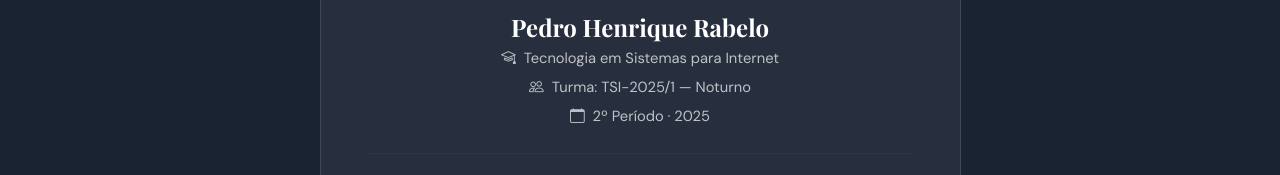
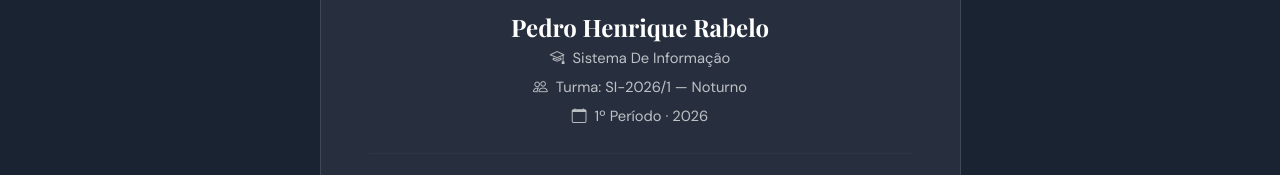
Before and after one commit to Rabelooph/semana-15-wesley, a website: page public/index.html in a window 1280 px wide. Shown: the part 2028-2203 px from the top of the page. Drawn offline with nearby package versions, Linux system fonts and the light colour scheme; no server answers.

Commit message:
Trabalho Pratico 2 - WonderTrail

```diff
--- a/public/index.html
+++ b/public/index.html
@@ -118,9 +118,9 @@
               <i class="bi bi-person-circle"></i>
             </div>
             <h3 class="wt-aluno-nome">Pedro Henrique Rabelo</h3>
-            <p class="wt-aluno-info"><i class="bi bi-mortarboard me-2"></i>Tecnologia em Sistemas para Internet</p>
-            <p class="wt-aluno-info"><i class="bi bi-people me-2"></i>Turma: TSI-2025/1 — Noturno</p>
-            <p class="wt-aluno-info"><i class="bi bi-calendar me-2"></i>2º Período · 2025</p>
+            <p class="wt-aluno-info"><i class="bi bi-mortarboard me-2"></i>Sistema De Informação</p>
+            <p class="wt-aluno-info"><i class="bi bi-people me-2"></i>Turma: SI-2026/1 — Noturno</p>
+            <p class="wt-aluno-info"><i class="bi bi-calendar me-2"></i>1º Período · 2026</p>
             <hr class="wt-divider my-4" />
             <p class="wt-aluno-bio mb-4">Desenvolvido como parte do Trabalho Prático 2 da disciplina de Desenvolvimento Web Front-End (PUC Minas), com login, favoritos, CRUD de destinos e mapa interativo.</p>
             <div class="d-flex justify-content-center gap-3 flex-wrap">
```
